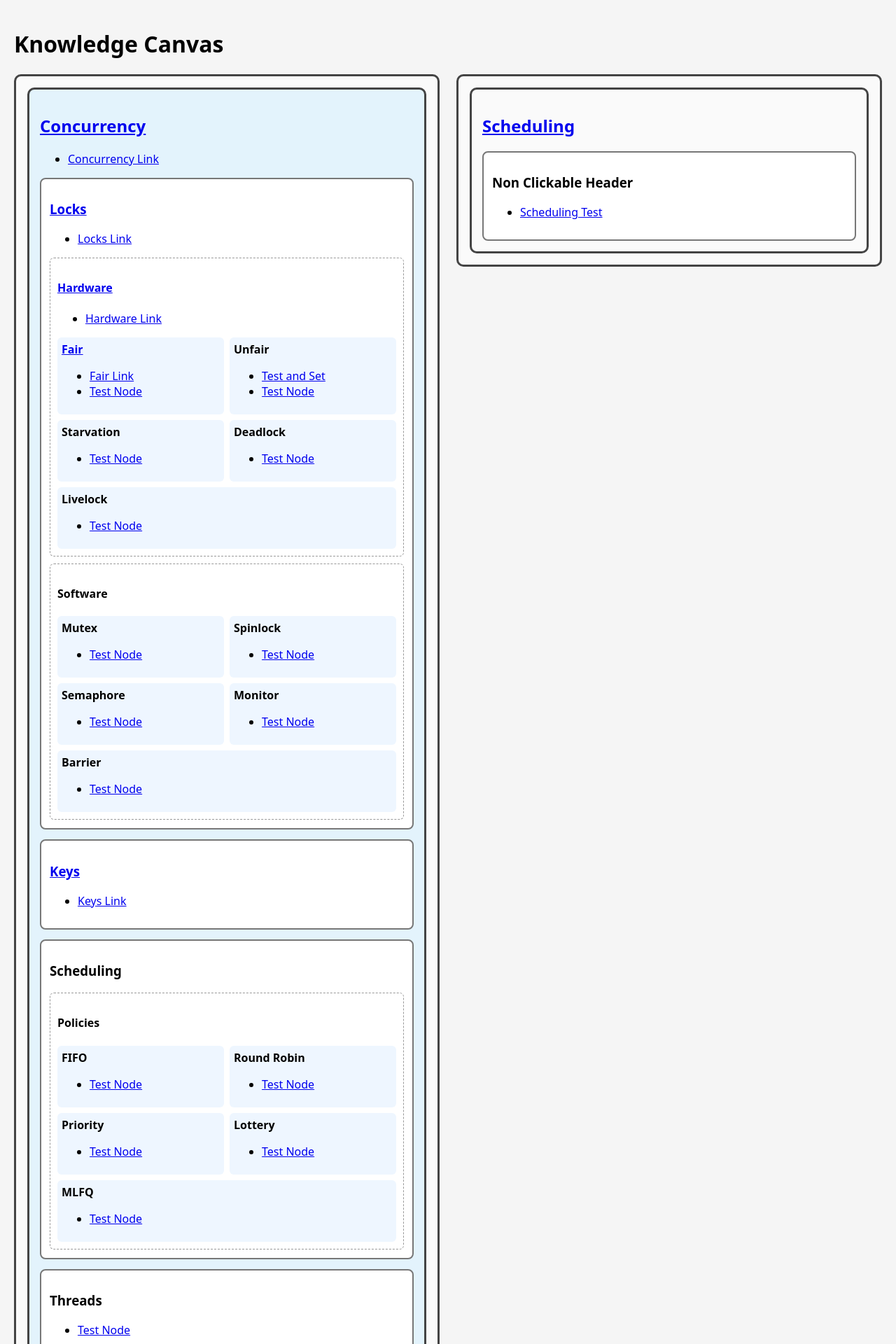
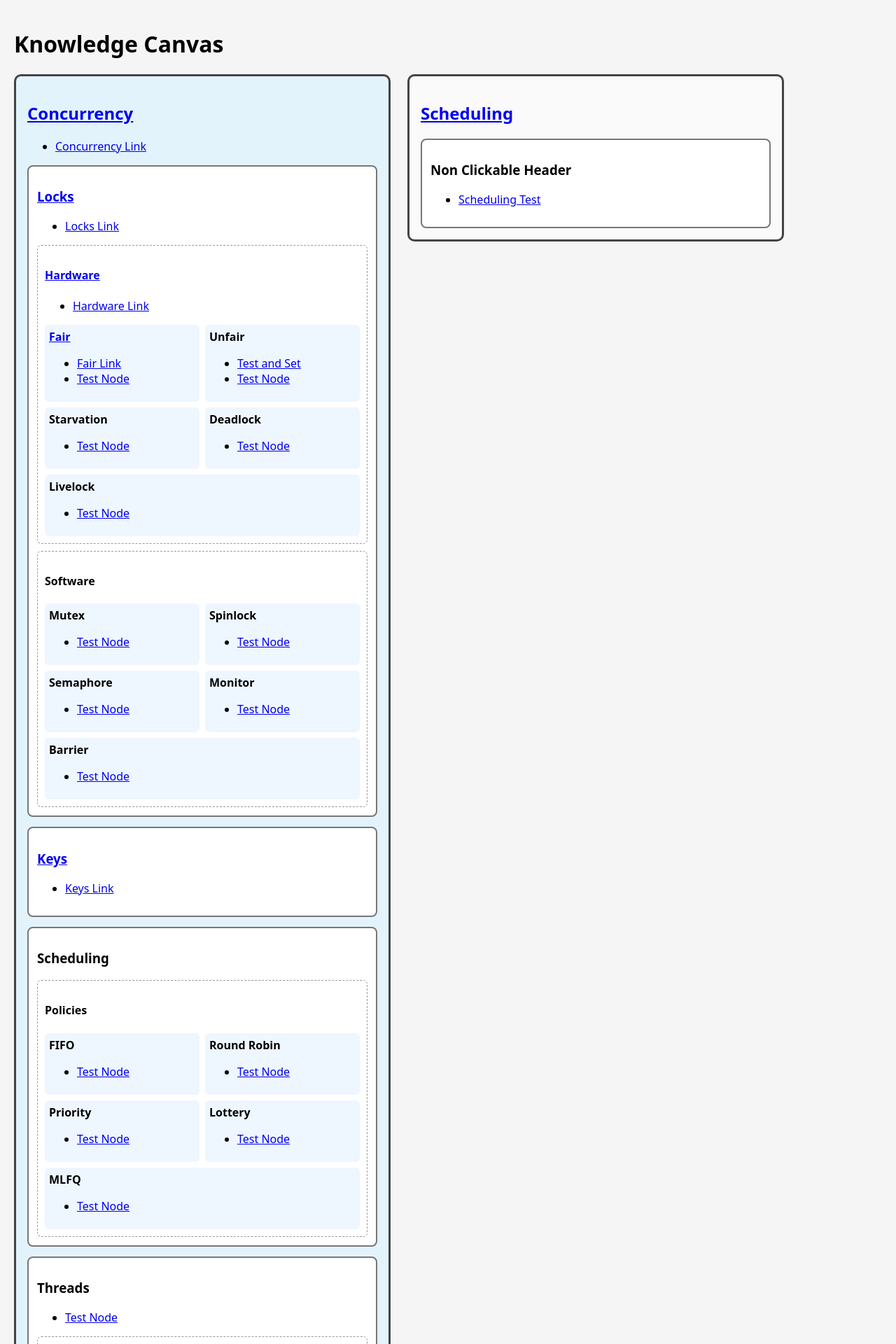
Before and after one commit to Serfuz/Serfuz.github.io, a Jekyll site: the page built from index.md, in a window 1280 px wide. Shown: the top 1920 px of the page at 70% size. Built offline with Jekyll 4.4.1, drawn with Linux system fonts in a browser that asks for light colours.

Commit message:
Update canvas.html

```diff
--- a/_includes/canvas.html
+++ b/_includes/canvas.html
@@ -16,18 +16,6 @@
     {% endfor %}
 
     {% for l1 in level1s %}
-
-
-        <div style="
-            border: 3px solid #444;
-            padding: 16px;
-            border-radius: 10px;
-            background: #fafafa;
-            flex: 1 1 500px;
-            min-width: 350px;
-            max-width: 100%;
-        ">
-
             {% assign l1_anchor = nil %}
             {% assign l1_links = "" | split: "" %}
             {% assign level2s = "" | split: "" %}
@@ -53,16 +41,15 @@
             {% endfor %}
 
         {% assign l1_color = l1_anchor.color | default: '#fafafa' %}
-
         <div style="
-                border:3px solid #444;
-                padding:15px;
-                border-radius:10px;
-                flex: 0 1 auto;
-                max-width: 100%;
-                background:{{ l1_color }};
+            border: 3px solid #444;
+            padding: 16px;
+            border-radius: 10px;
+            background: {{ l1_color }};
+            flex: 0 1 500px;
+            min-width: 350px;
+            max-width: 800px;
         ">
-
             <h2>
                 {% if l1_anchor %}
                     <a href="{{ l1_anchor.url | relative_url }}">{{ l1 }}</a>
@@ -268,7 +255,6 @@
                 {% endfor %}
             </div>
 
-            </div>
 
         </div>
 
```
Lines whose indentation alone changed are shown as unchanged.
